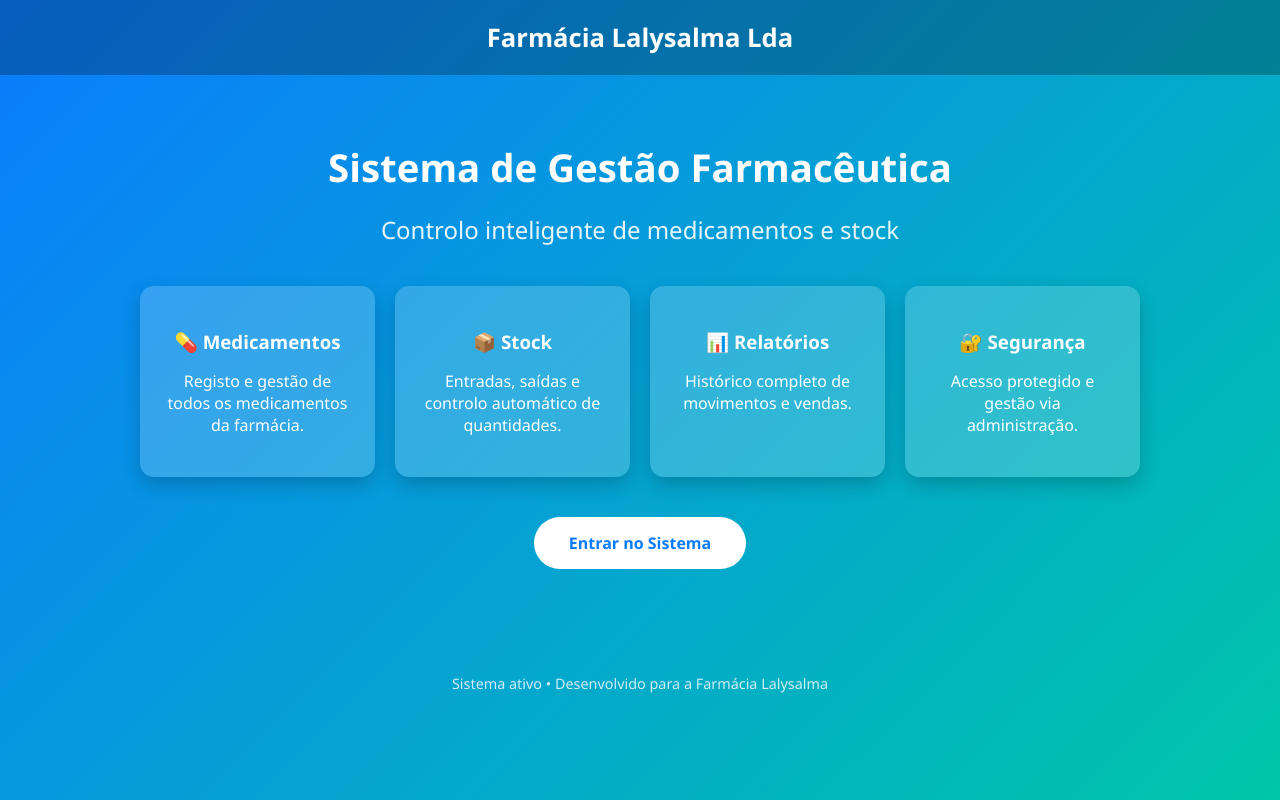
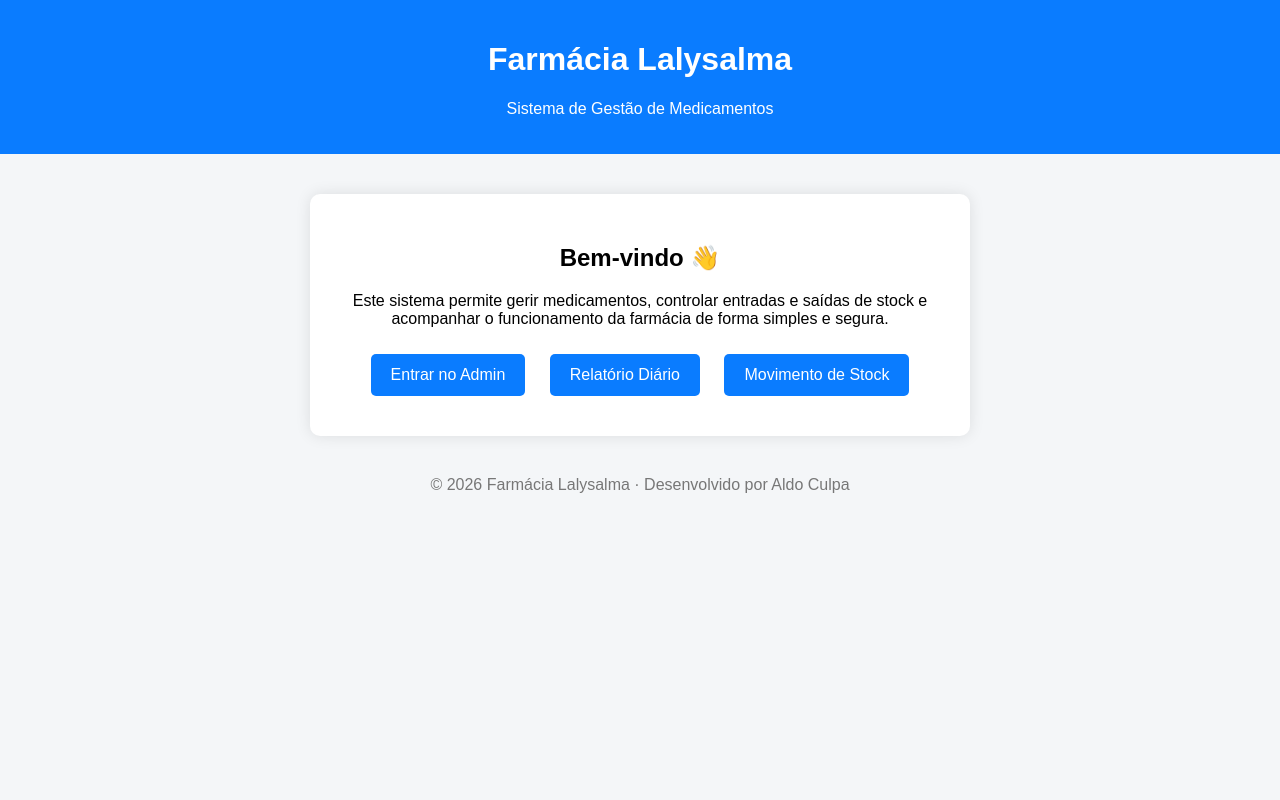
Before and after one commit to farmacialalysalma01-lang/farmacia-lalysalma, a Django app: template farmacia/templates/home.html in a window 1280 px wide. Run offline with Django 4.2, Linux system fonts and the light colour scheme; the template is opened without the code that fills it, so the values that code supplies are empty.

Commit message:
Update home.html

```diff
--- a/farmacia/templates/home.html
+++ b/farmacia/templates/home.html
@@ -2,124 +2,76 @@
 <html lang="pt">
 <head>
     <meta charset="UTF-8">
-    <title>Farmácia Lalysalma</title>
-    <meta name="viewport" content="width=device-width, initial-scale=1.0">
-
+    <title>Sistema da Farmácia Lalysalma</title>
     <style>
         body {
+            font-family: Arial, sans-serif;
+            background: #f4f6f8;
             margin: 0;
-            font-family: 'Segoe UI', Arial, sans-serif;
-            background: linear-gradient(135deg, #0a7cff, #00c6a9);
-            color: #ffffff;
-            min-height: 100vh;
+            padding: 0;
         }
-
         header {
-            background: rgba(0,0,0,0.25);
+            background: #0a7cff;
+            color: white;
             padding: 20px;
             text-align: center;
-            font-size: 1.6em;
-            font-weight: bold;
         }
-
-        .container {
-            max-width: 1000px;
-            margin: auto;
-            padding: 40px 20px;
+        main {
+            padding: 40px;
             text-align: center;
         }
-
-        h1 {
-            font-size: 2.4em;
-            margin-bottom: 10px;
+        .card {
+            background: white;
+            padding: 30px;
+            margin: auto;
+            max-width: 600px;
+            border-radius: 10px;
+            box-shadow: 0 0 15px rgba(0,0,0,0.1);
         }
-
-        h2 {
-            font-weight: normal;
-            opacity: 0.9;
+        .buttons a {
+            display: inline-block;
+            margin: 10px;
+            padding: 12px 20px;
+            background: #0a7cff;
+            color: white;
+            text-decoration: none;
+            border-radius: 5px;
         }
-
-        .cards {
-            display: grid;
-            grid-template-columns: repeat(auto-fit, minmax(220px, 1fr));
-            gap: 20px;
+        .buttons a:hover {
+            background: #055ec4;
+        }
+        footer {
             margin-top: 40px;
-        }
-
-        .card {
-            background: rgba(255,255,255,0.18);
-            padding: 25px;
-            border-radius: 14px;
-            box-shadow: 0 8px 20px rgba(0,0,0,0.2);
-        }
-
-        .card h3 {
-            margin-bottom: 10px;
-        }
-
-        .btn {
-            display: inline-block;
-            margin-top: 40px;
-            padding: 15px 35px;
-            background: #ffffff;
-            color: #0a7cff;
-            border-radius: 30px;
-            text-decoration: none;
-            font-weight: bold;
-            transition: 0.3s;
-        }
-
-        .btn:hover {
-            background: #e6e6e6;
-        }
-
-        footer {
-            margin-top: 50px;
-            padding: 15px;
-            text-align: center;
-            font-size: 0.9em;
-            opacity: 0.8;
+            color: #777;
         }
     </style>
 </head>
 <body>
 
 <header>
-    Farmácia Lalysalma Lda
+    <h1>Farmácia Lalysalma</h1>
+    <p>Sistema de Gestão de Medicamentos</p>
 </header>
 
-<div class="container">
-    <h1>Sistema de Gestão Farmacêutica</h1>
-    <h2>Controlo inteligente de medicamentos e stock</h2>
+<main>
+    <div class="card">
+        <h2>Bem-vindo 👋</h2>
+        <p>
+            Este sistema permite gerir medicamentos, controlar entradas e saídas
+            de stock e acompanhar o funcionamento da farmácia de forma simples e segura.
+        </p>
 
-    <div class="cards">
-        <div class="card">
-            <h3>💊 Medicamentos</h3>
-            <p>Registo e gestão de todos os medicamentos da farmácia.</p>
-        </div>
-
-        <div class="card">
-            <h3>📦 Stock</h3>
-            <p>Entradas, saídas e controlo automático de quantidades.</p>
-        </div>
-
-        <div class="card">
-            <h3>📊 Relatórios</h3>
-            <p>Histórico completo de movimentos e vendas.</p>
-        </div>
-
-        <div class="card">
-            <h3>🔐 Segurança</h3>
-            <p>Acesso protegido e gestão via administração.</p>
+        <div class="buttons">
+            <a href="/admin/">Entrar no Admin</a>
+            <a href="#">Relatório Diário</a>
+            <a href="#">Movimento de Stock</a>
         </div>
     </div>
 
-    <a class="btn" href="/admin/">Entrar no Sistema</a>
-</div>
-
-<footer>
-    Sistema ativo • Desenvolvido para a Farmácia Lalysalma
-</footer>
+    <footer>
+        <p>© 2026 Farmácia Lalysalma · Desenvolvido por Aldo Culpa</p>
+    </footer>
+</main>
 
 </body>
 </html>
```
